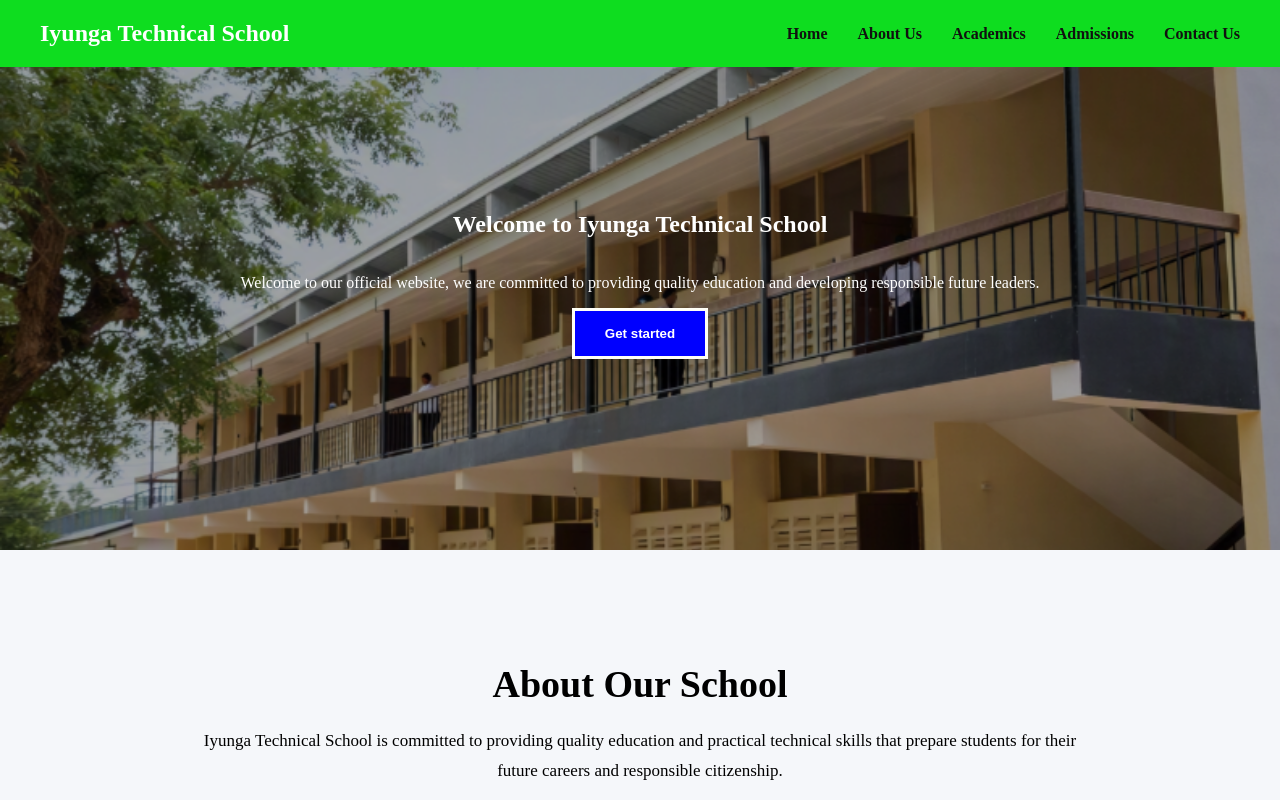
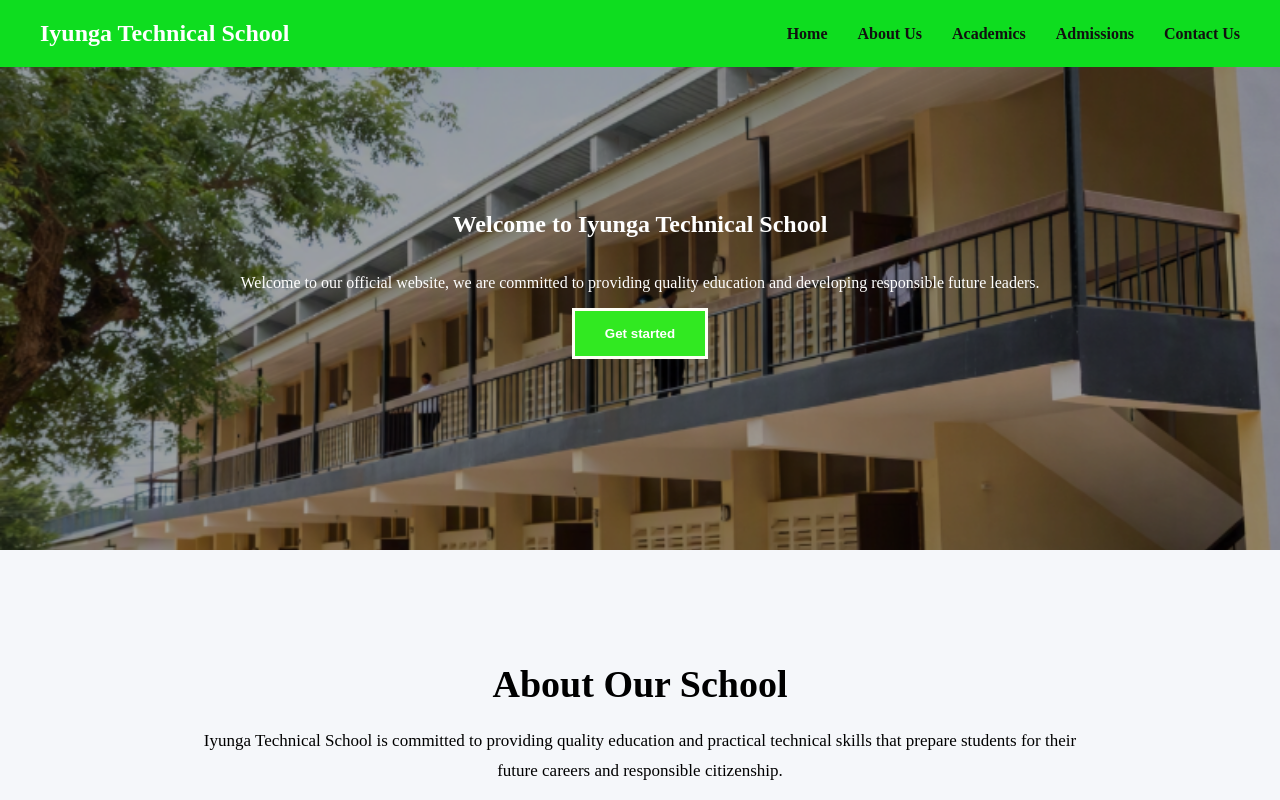
Before and after one commit to kelvinowenya2903-glitch/iyunga-technical-school, a React (Vite) app: page / in a window 1280 px wide. Shown: the top 800 px of the page. Built offline with nearby package versions, Linux system fonts and the light colour scheme.

Commit message:
Update homepage

```diff
--- a/src/App.css
+++ b/src/App.css
@@ -46,7 +46,7 @@
   z-index: 1;
 }
 .get-btn {
-  background-color: blue !important;
+  background-color: rgb(49, 233, 33) !important;
   color: white !important;
   padding: 15px 30px !important;
   border: 3px solid rgb(255, 255, 246) !important;
```
